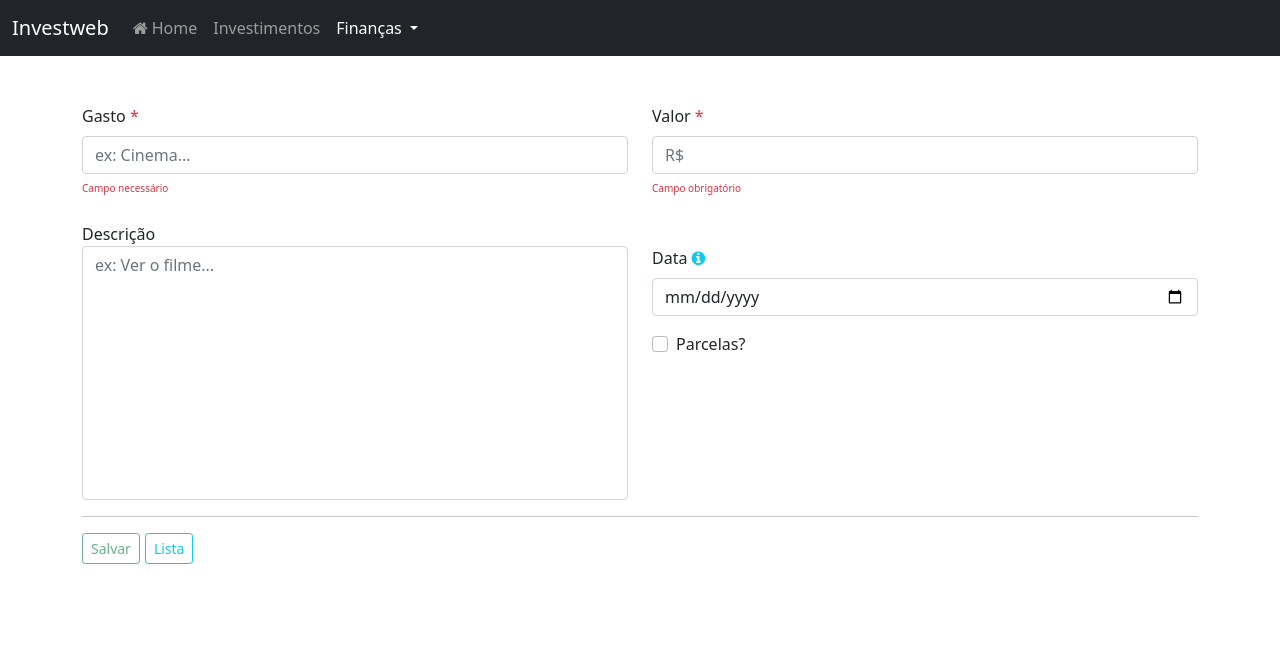
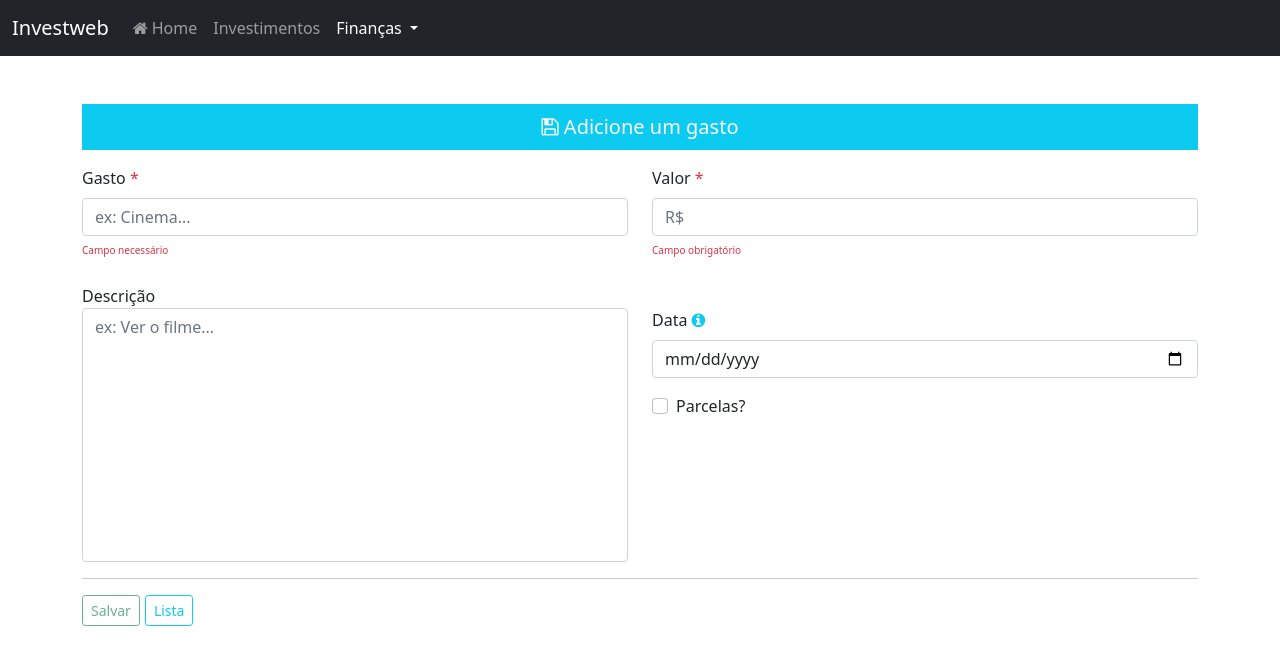
Before and after one commit to apolo1807/ProjetoFinanca, an Angular app in the folder financas-project/: page /financas/pessoais/1 in a window 1280 px wide. Shown: the top 664 px of the page. Built offline with nearby package versions, Linux system fonts and the light colour scheme; no server answers; what ng2-charts would draw is missing.

Commit message:
fix/route's bug + template

```diff
--- a/financas-project/src/app/app.routing.ts
+++ b/financas-project/src/app/app.routing.ts
@@ -6,8 +6,8 @@ import { HomePageComponent } from './home-page/home-page.component';
 export const routes: Routes = [
   {path: 'home', component: HomePageComponent},
   {path: 'financas/pessoais', component: FinancaPessoalComponent},
+  {path: 'financas/pessoais/new', component: PessoalFormComponent},
   {path: 'financas/pessoais/:id', component: PessoalFormComponent},
-  {path: 'financas/pessoais/new', component: PessoalFormComponent},
   {path: '', redirectTo: '/home', pathMatch: 'full'},
   {path: '**', component: HomePageComponent},
 ]
--- a/financas-project/src/app/financas/pessoais/form/pessoal-form.component.html
+++ b/financas-project/src/app/financas/pessoais/form/pessoal-form.component.html
@@ -1,7 +1,17 @@
 <navbar-financa></navbar-financa>
 <form [formGroup]="form" class="container mt-5" (ngSubmit)="onSubmit()">
+
+  <div *ngIf="!isEdit">
+    <p class="lead bg-info p-2 text-light" style="text-align: center;"><i class="fa fa-save"></i>
+    <strong> Adicione um gasto </strong></p>
+  </div>
+
+  <div *ngIf="isEdit">
+    <p class="lead bg-info p-2 text-light" style="text-align: center;"><i class="fa fa-edit"></i>
+    <strong> Atualize um gasto </strong></p>
+  </div>
+
   <div class="row justify-content-center">
-
     <div class="alert alert-success" role="alert" *ngIf="successResponse">
       Gasto salvo com sucesso!
     </div>
@@ -11,20 +21,25 @@
         <label for="gasto" class="form-label">Gasto <span class="text-danger"> * </span> </label>
         <input type="text" name="gasto" id="gasto" formControlName="gasto" class="form-control" maxlength="10" placeholder="ex: Cinema...">
       </div>
+
       <span *ngIf="form.controls['gasto'].errors" class="text-danger mt-1" style="font-size: 10px;">
           Campo necessário
       </span>
+
       <div class="mt-4 col">
         <label for="descricao">Descrição</label>
         <textarea name="descricao" id="descricao"
           cols="70" rows="10" formControlName="descricao" style="resize: none;" class="form-control" maxlength="50" placeholder="ex: Ver o filme..."></textarea>
       </div>
+
     </div>
     <div class="col-6">
+
       <div class="form-group">
         <label for="valor" class="form-label">Valor <span class="text-danger"> * </span> </label>
         <input type="number" name="valor" id="valor" class="form-control" placeholder="R$" formControlName="valor" min="1" max="5000">
       </div>
+
       <span *ngIf="form.controls['valor'].errors?.['required']" class="text-danger mt-1" style="font-size: 10px;">
         Campo obrigatório
       </span>
@@ -32,6 +47,7 @@
       <span *ngIf="form.controls['valor'].errors?.['max'] || form.controls['valor'].errors?.['min']" class="text-danger mt-1" style="font-size: 10px;">
         Valor deve ser um número maior que R$1 e menor que R$5000,00
       </span>
+
       <div class="mt-5">
         <label for="dataInicio" class="form-label">Data
 
@@ -42,10 +58,12 @@
           </label>
         <input type="date" name="dataInicio" id="dataInicio" class="form-control" formControlName="dataInicio" min="2005-01-01">
       </div>
+
       <div class="form-check mt-3">
         <input type="checkbox" name="isParcelado" class="form-check-input" formControlName="isParcelado">
         <label for="isParcelado" class="form-check-label"> Parcelas?</label>
       </div>
+
       <div class="form-group" *ngIf="this.form.value.isParcelado">
         <hr>
         <label for="valorParcelas" class="form-label">Valor das parcelas <span class="text-danger"> * </span></label>
@@ -70,6 +88,7 @@
     </div>
   </div>
   <hr>
-  <button class="btn btn-outline-success btn-sm" type="submit" [disabled]="!form.valid"> Salvar </button>
+  <button class="btn btn-outline-success btn-sm" type="submit" [disabled]="!form.valid" *ngIf="!isEdit"> Salvar </button>
+  <button class="btn btn-outline-success btn-sm" type="submit" [disabled]="!form.valid" *ngIf="isEdit" routerLink="/financas/pessoais"> Atualizar </button>
   <button class="btn btn-outline-info btn-sm" type="button" routerLink="/financas/pessoais"> Lista </button>
 </form>
--- a/financas-project/src/app/financas/pessoais/form/pessoal-form.component.ts
+++ b/financas-project/src/app/financas/pessoais/form/pessoal-form.component.ts
@@ -14,6 +14,7 @@ import { FinancasPessoais } from '../financasPessoaisDomain';
 export class PessoalFormComponent implements OnInit {
 
   id: number;
+  isEdit: boolean = false;
   successResponse: boolean = false;
   pessoalFinanca: FinancasPessoais;
   form: FormGroup;
@@ -34,6 +35,7 @@ export class PessoalFormComponent implements OnInit {
       this.id = urlParams['id'];
       if(this.id) {
         this.service.findById(this.id).subscribe(response => {
+          this.isEdit = true;
           this.form.setValue(response);
         })
       }});
```
